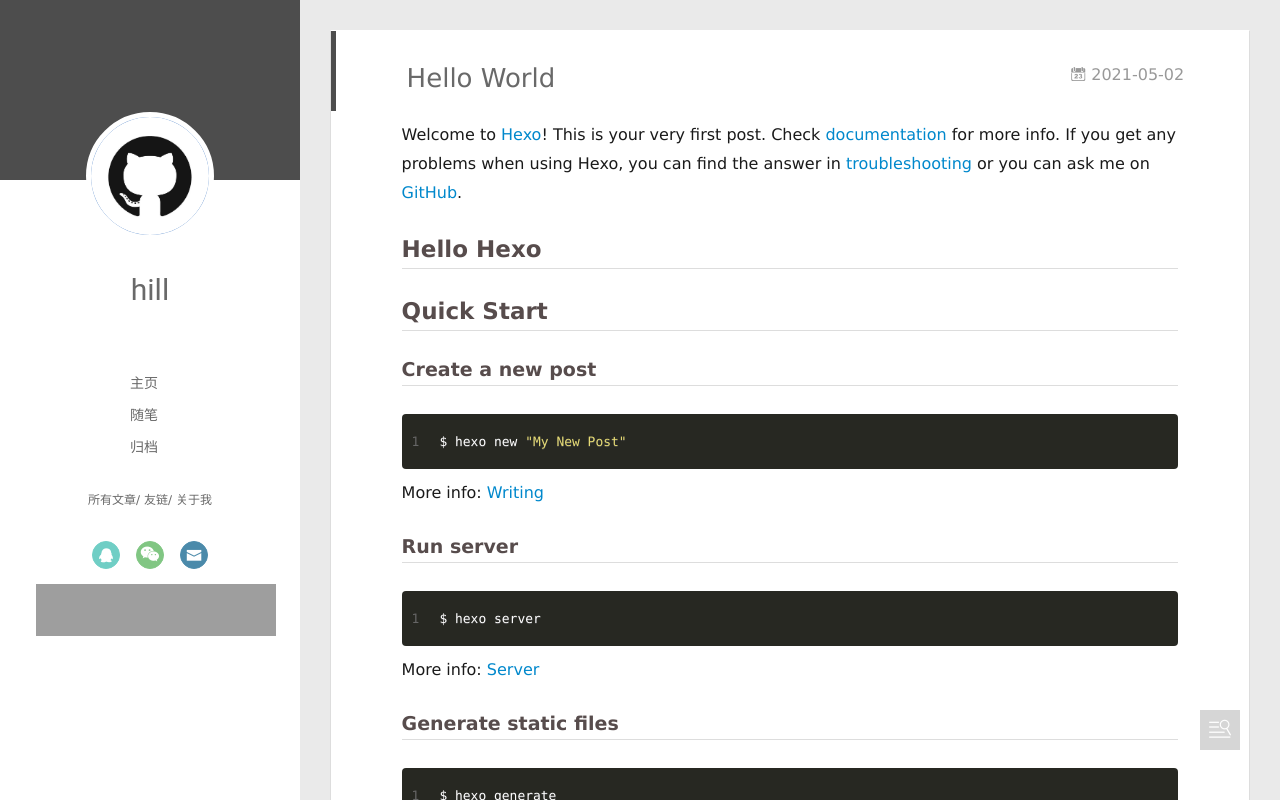
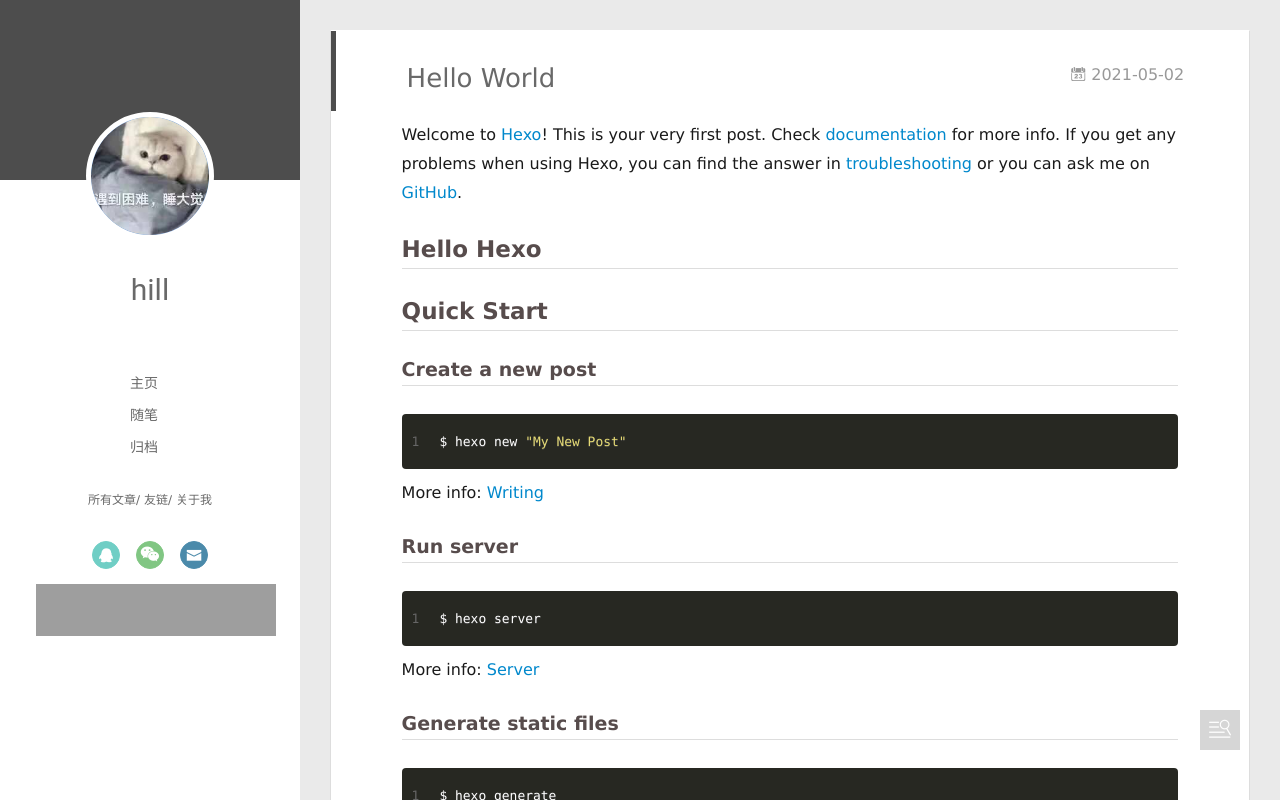
Before and after one commit to hills-code/old_hills-code.github.io, a plain HTML site: page 2021/05/02/hello-world/index.html in a window 1280 px wide. Drawn offline with Linux system fonts and the light colour scheme; grey boxes are pictures that could not be loaded.

Commit message:
Site updated: 2021-05-08 08:57:15

```diff
--- a/2021/05/02/hello-world/index.html
+++ b/2021/05/02/hello-world/index.html
@@ -47,7 +47,7 @@
 <div class="intrude-less">
 	<header id="header" class="inner">
 		<a href="/" class="profilepic">
-			<img src="/assets/favicon.jpg" class="js-avatar">
+			<img src="/assets/avatar.jpg" class="js-avatar">
 		</a>
 		<hgroup>
 		  <h1 class="header-author"><a href="/">hill</a></h1>
@@ -111,7 +111,7 @@
 	<div class="intrude-less">
 		<header id="header" class="inner">
 			<div class="profilepic">
-				<img src="/assets/favicon.jpg" class="js-avatar">
+				<img src="/assets/avatar.jpg" class="js-avatar">
 			</div>
 			<hgroup>
 			  <h1 class="header-author js-header-author">hill</h1>
```
Also changed, not shown: 2021/05/06/我的第一篇博客文章/index.html (+2 -2 lines), archives/2021/05/index.html (+2 -2 lines), archives/2021/index.html (+2 -2 lines), archives/index.html (+2 -2 lines), index.html (+2 -2 lines).
